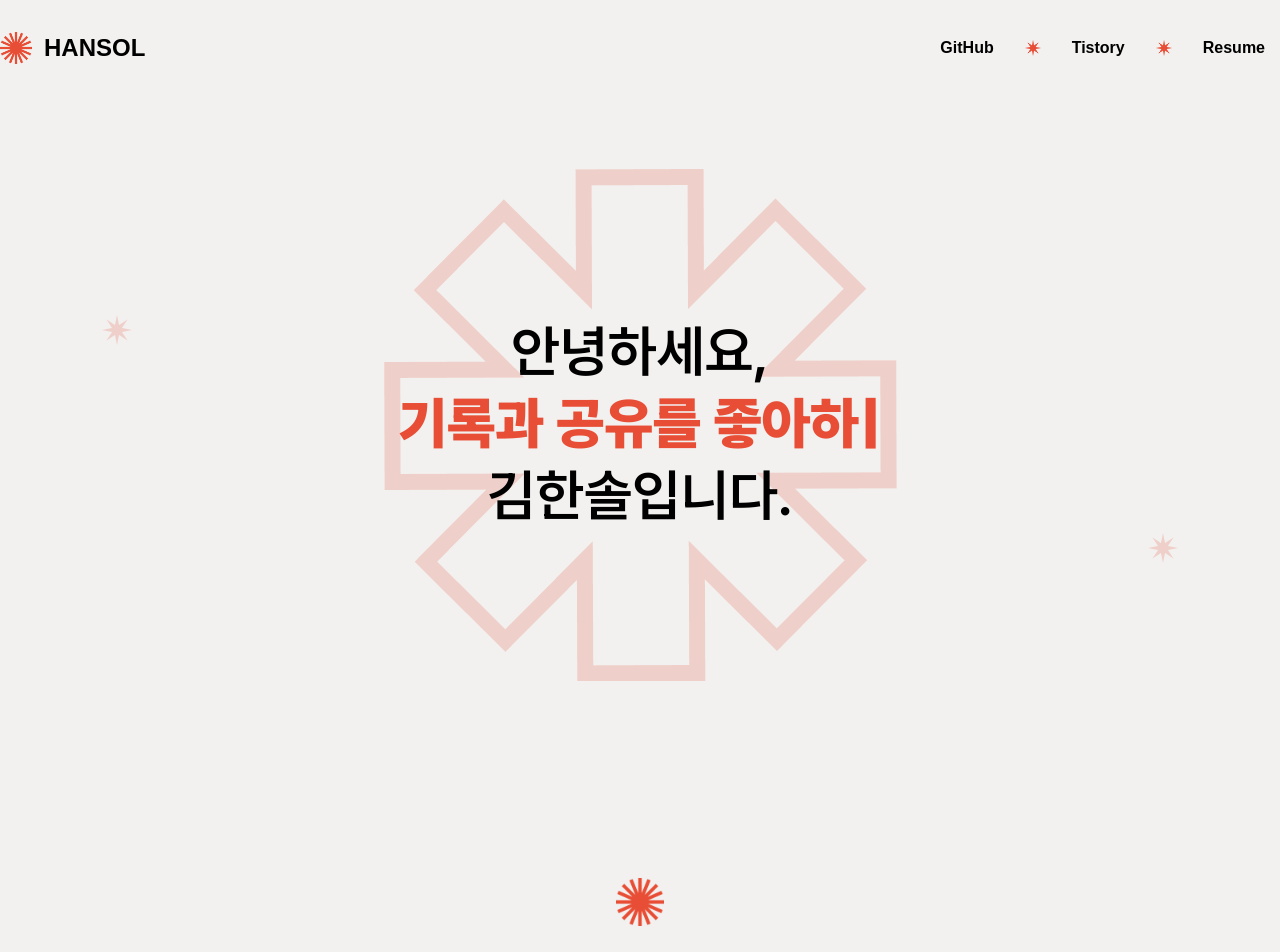
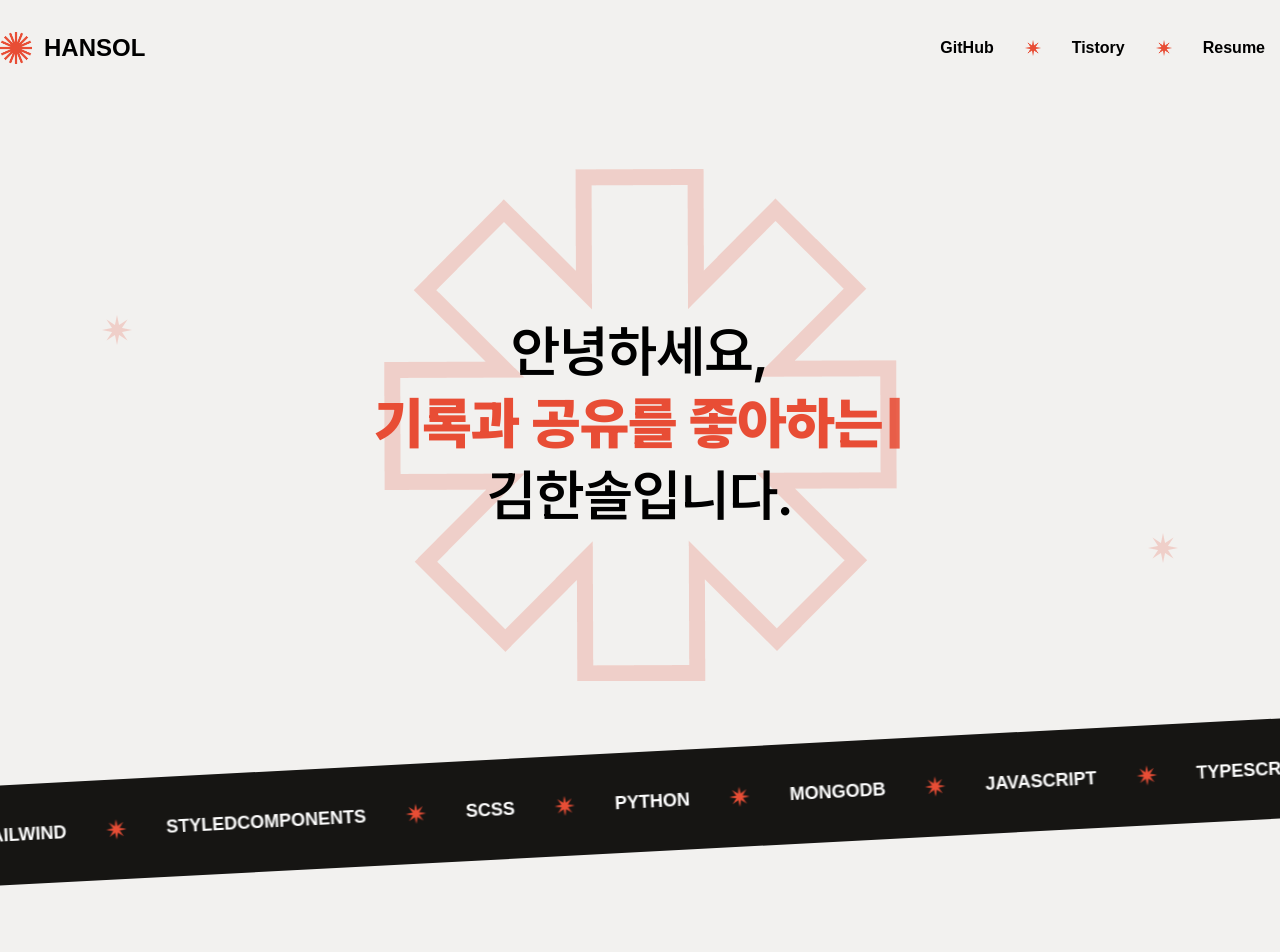
Before and after one commit to hansololiviakim/portfolio, a Next.js app: page / in a window 1280 px wide. Shown: the top 952 px of the page. Built offline with nearby package versions, Linux system fonts and the light colour scheme; a web font is replaced by a local one.

Commit message:
Design : Stacks UI

```diff
--- a/package.json
+++ b/package.json
@@ -9,10 +9,10 @@
     "lint": "next lint"
   },
   "dependencies": {
-    "@next/font": "^14.1.0",
     "class-variance-authority": "^0.7.0",
     "clsx": "^2.1.0",
     "next": "14.1.0",
+    "postcss-nested": "^6.0.1",
     "react": "^18",
     "react-dom": "^18",
     "tailwind-merge": "^2.2.1",
--- a/postcss.config.js
+++ b/postcss.config.js
@@ -1,6 +1,3 @@
 module.exports = {
-  plugins: {
-    tailwindcss: {},
-    autoprefixer: {},
-  },
+  plugins: ['postcss-import', 'postcss-nested', 'tailwindcss', 'autoprefixer'],
 }
--- a/src/app/layout.tsx
+++ b/src/app/layout.tsx
@@ -1,5 +1,5 @@
 import type { Metadata } from 'next'
-import { Bai_Jamjuree } from '@next/font/google'
+import { Bai_Jamjuree } from 'next/font/google'
 import localFont from 'next/font/local'
 import '@/styles/globals.css'
 
--- a/src/app/page.tsx
+++ b/src/app/page.tsx
@@ -1,10 +1,21 @@
-import { Header, Home, About, Experience, Portfolio, Contact, Footer, Console } from '@/components'
+import {
+  Header,
+  Home,
+  Stack,
+  About,
+  Experience,
+  Portfolio,
+  Contact,
+  Footer,
+  Console,
+} from '@/components'
 
 const MainPage = () => {
   return (
     <>
       <Header />
       <Home />
+      <Stack />
       <About />
       <Experience />
       <Portfolio />
--- /dev/null
+++ b/src/components/Stack.tsx
@@ -0,0 +1,22 @@
+import Image from 'next/image'
+import { star } from '../../public/images/icons'
+import { Stacks } from '@/data/stacks'
+
+const Stack = () => {
+  const repeatStacks = Array.from({ length: 4 }).flatMap(() => Stacks)
+
+  return (
+    <section className="ml-[-5%] h-100 w-[110%] rotate-[-3deg] overflow-x-hidden bg-bl">
+      <ul className="flex-ctr-row animate-slide h-full w-fit gap-60">
+        {repeatStacks.map((name, idx) => (
+          <li key={idx} className="flex-ctr-row large-b w-fit gap-40 font-bai text-white">
+            <Image src={star} width={20} height={20} alt="" />
+            {name}
+          </li>
+        ))}
+      </ul>
+    </section>
+  )
+}
+
+export default Stack
--- a/src/components/index.ts
+++ b/src/components/index.ts
@@ -1,5 +1,6 @@
 import Header from './Header'
 import Home from './Home'
+import Stack from './Stack'
 import About from './About'
 import Experience from './Experience'
 import Portfolio from './Portfolio'
@@ -7,4 +8,4 @@ import Contact from './Contact'
 import Footer from './Footer'
 import Console from './Console'
 
-export { Header, Home, About, Experience, Portfolio, Contact, Footer, Console }
+export { Header, Home, Stack, About, Experience, Portfolio, Contact, Footer, Console }
--- /dev/null
+++ b/src/data/stacks.ts
@@ -0,0 +1,11 @@
+export const Stacks: string[] = [
+  'JAVASCRIPT',
+  'TYPESCRIPT',
+  'REACT',
+  'NEXT.JS',
+  'TAILWIND',
+  'STYLEDCOMPONENTS',
+  'SCSS',
+  'PYTHON',
+  'MONGODB',
+]
--- a/src/styles/globals.css
+++ b/src/styles/globals.css
@@ -14,7 +14,7 @@
     @apply flex-ctr flex-col;
   }
   .pos-ctr {
-    @apply absolute left-1/2 top-1/2 translate-x-1/2 translate-y-1/2;
+    @apply absolute bottom-1/2 right-1/2 translate-x-1/2 translate-y-1/2;
   }
   .pos-x-ctr {
     @apply absolute right-1/2 translate-x-1/2;
@@ -88,6 +88,7 @@
     @apply transition hover:text-re;
   }
 
+  /* scroll */
   .layout-scroll {
     @apply overflow-y-auto
       overflow-x-hidden;
--- a/tailwind.config.ts
+++ b/tailwind.config.ts
@@ -42,6 +42,15 @@ const config: Config = {
         re: '#E84D35',
         bg: '#F2F1EF',
       },
+      keyframes: {
+        slide: {
+          '0%': { transform: 'translate3d(0%, 0, 0)' },
+          '100%': { transform: 'translate3d(-50%, 0, 0)' },
+        },
+      },
+      animation: {
+        slide: 'slide 30000ms linear infinite',
+      },
     },
   },
   plugins: [],
```
Also changed, not shown: 1 other file (tests, documents, lock files or other folders).
